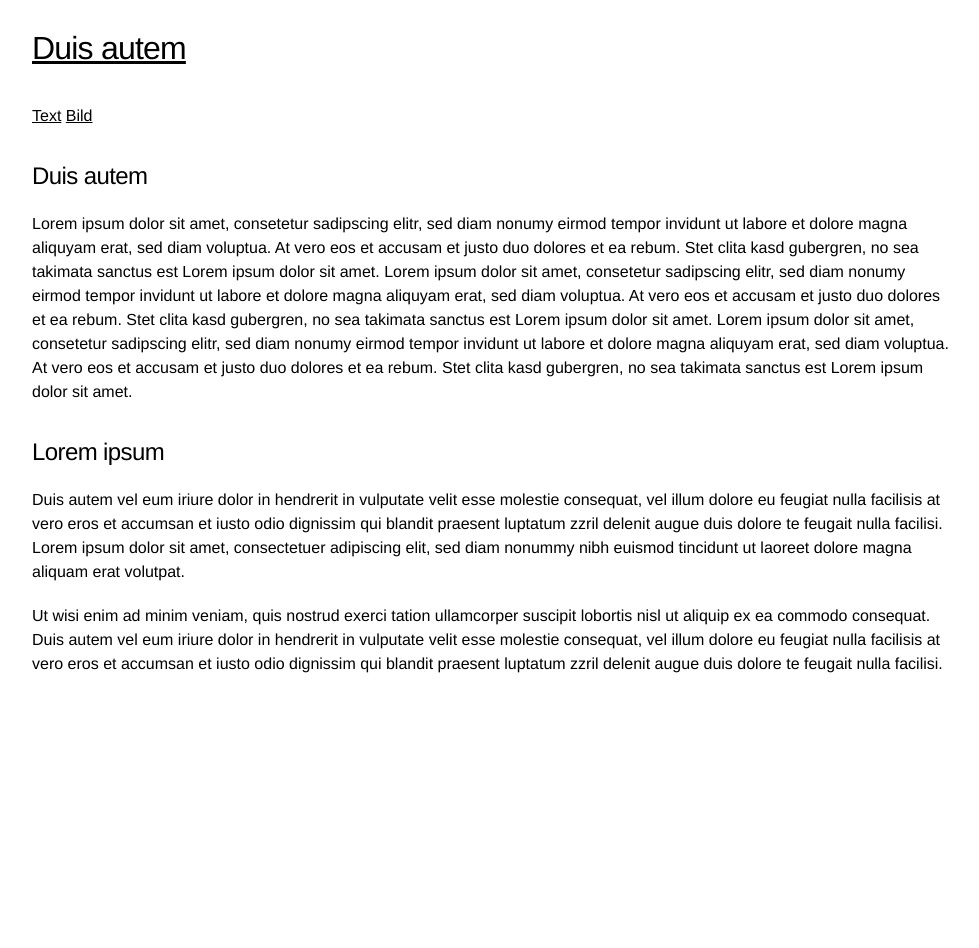
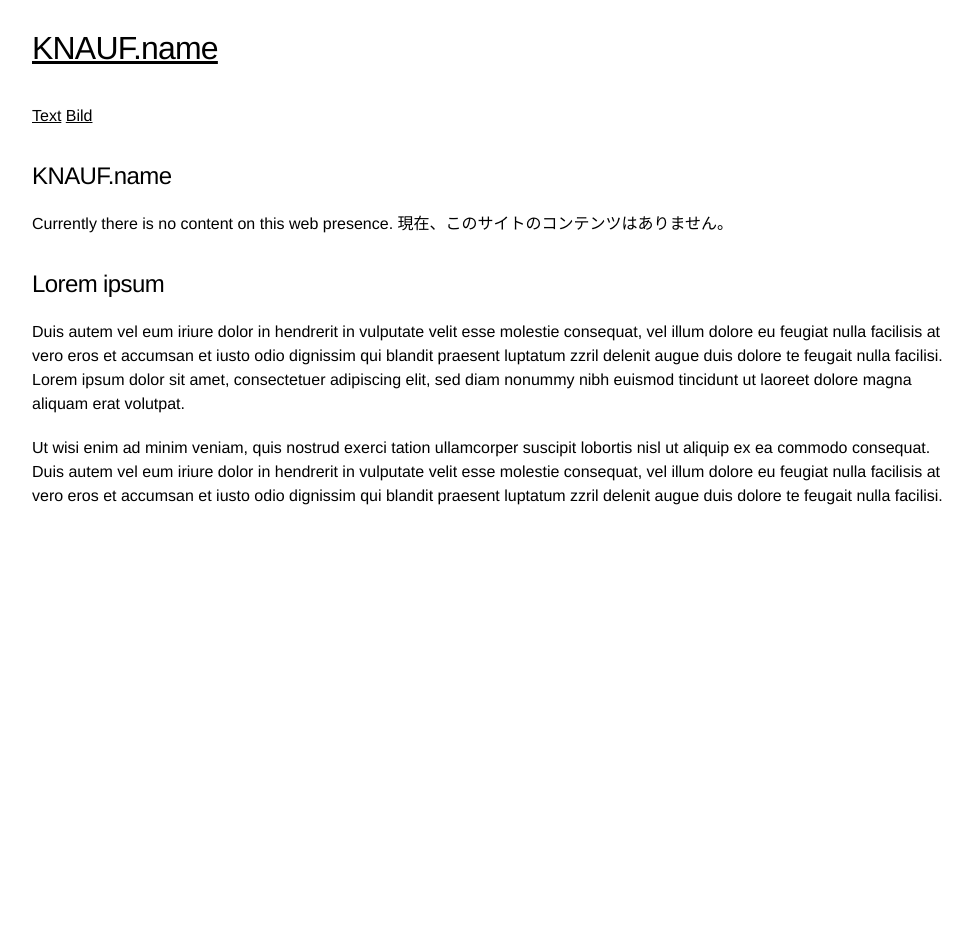
Before and after one commit to f507/dotname, a Jekyll site: the page built from index.md, in a window 1280 px wide. Shown: the whole page, without its empty margins (146-1125 px from the left). Built offline with Jekyll 4.4.1, drawn with Linux system fonts in a browser that asks for light colours; our own code applies the rules of GitHub Pages for plain Markdown files.

Commit message:
Update index.md

```diff
--- a/index.md
+++ b/index.md
@@ -2,9 +2,10 @@
 layout: default
 ---
 
-## Duis autem
+## KNAUF.name
 
-Lorem ipsum dolor sit amet, consetetur sadipscing elitr, sed diam nonumy eirmod tempor invidunt ut labore et dolore magna aliquyam erat, sed diam voluptua. At vero eos et accusam et justo duo dolores et ea rebum. Stet clita kasd gubergren, no sea takimata sanctus est Lorem ipsum dolor sit amet. Lorem ipsum dolor sit amet, consetetur sadipscing elitr, sed diam nonumy eirmod tempor invidunt ut labore et dolore magna aliquyam erat, sed diam voluptua. At vero eos et accusam et justo duo dolores et ea rebum. Stet clita kasd gubergren, no sea takimata sanctus est Lorem ipsum dolor sit amet. Lorem ipsum dolor sit amet, consetetur sadipscing elitr, sed diam nonumy eirmod tempor invidunt ut labore et dolore magna aliquyam erat, sed diam voluptua. At vero eos et accusam et justo duo dolores et ea rebum. Stet clita kasd gubergren, no sea takimata sanctus est Lorem ipsum dolor sit amet.
+Currently there is no content on this web presence.
+現在、このサイトのコンテンツはありません。
 
 ## Lorem ipsum
 
```
